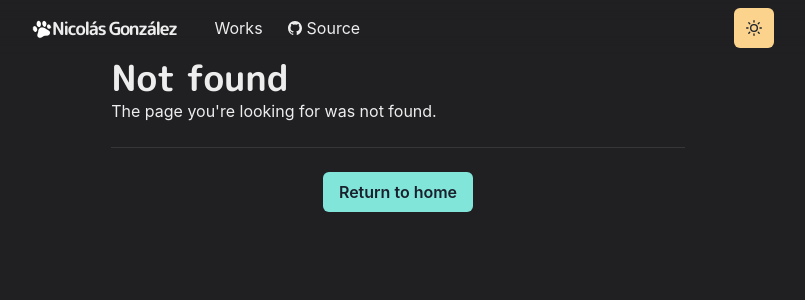
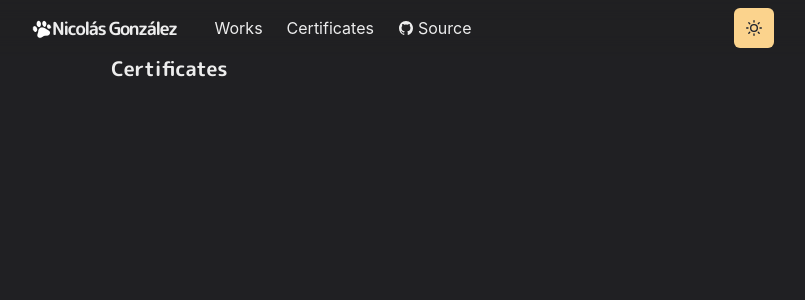
Before and after one commit to nicolasgonzalez98/Portfolio-NicolasGonzalez, a Next.js app: page /certificates in a window 1280 px wide. Before the commit this address had no page. Shown: the top 300 px of the page, without its empty margins (242-1047 px from the left). Built offline with nearby package versions, Linux system fonts and the light colour scheme.

Commit message:
certificates

```diff
--- a/components/navbar.js
+++ b/components/navbar.js
@@ -77,12 +77,12 @@ const Navbar = props => {
                     >
                         Works
                     </LinkItem>
-                    {/* <LinkItem
-                        href='/posts'
+                    <LinkItem
+                        href='/certificates'
                         path={path}
                     >
-                        Posts
-                    </LinkItem> */}
+                        Certificates
+                    </LinkItem>
                     <LinkItem
                         target="_blank"
                         href="https://github.com/nicolasgonzalez98"
--- /dev/null
+++ b/pages/certificates.js
@@ -0,0 +1,16 @@
+import { Container, Heading } from "@chakra-ui/react"
+import Layout from "../components/layouts/article"
+
+const Certificate = () => {
+    return (
+        <Layout>
+            <Container>
+                <Heading as='h3' fontSize={20} mb={4}>
+                    Certificates
+                </Heading>
+            </Container>
+        </Layout>
+    )
+}
+
+export default Certificate
```
